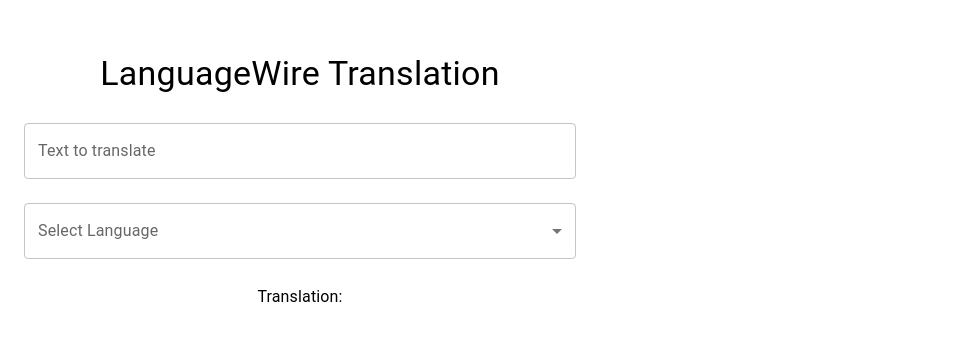
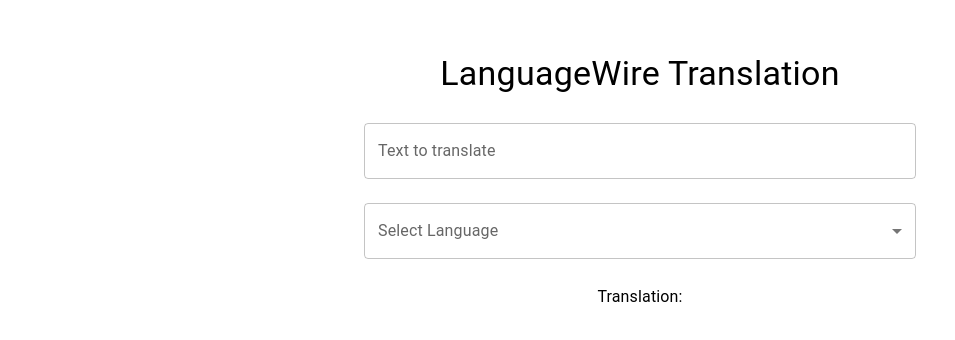
Before and after one commit to dtellz/languagewire-ui, a React (Create React App) app: page / in a window 1280 px wide. Shown: the part 218-558 px from the top of the page, without its empty margins (0-955 px from the left). Built offline with nearby package versions, Linux system fonts and the light colour scheme.

Commit message:
Revert "prevent mobile screen scroll"
This reverts commit e82d50e3d2ad20019028c0415e155cd40b6fd710.

```diff
--- a/src/App.tsx
+++ b/src/App.tsx
@@ -47,8 +47,6 @@
         <Container
             maxWidth="sm"
             sx={{
-                overflow: 'hidden',
-                position: 'fixed',
                 display: 'flex',
                 flexDirection: 'column',
                 justifyContent: 'center',
```
